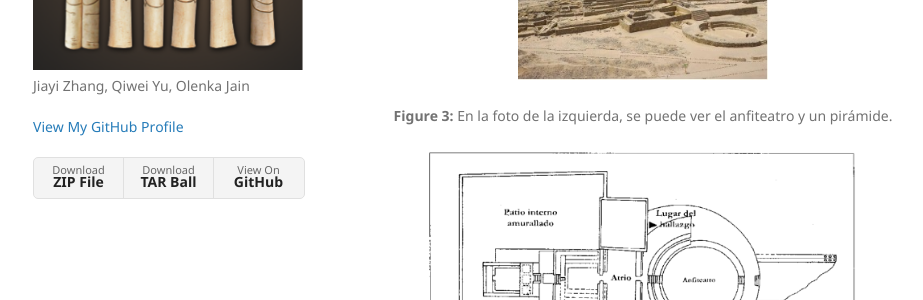
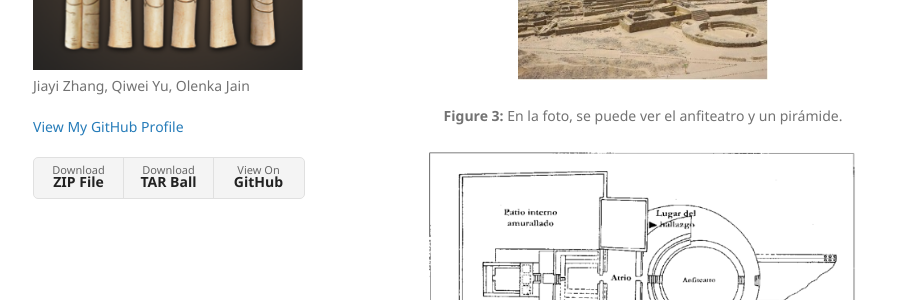
Before and after one commit to flautas/flautas.github.io, a Jekyll site: the page built from index.md, in a window 1280 px wide and 900 px high, scrolled down 1602 px. Shown: the part 387-687 px from the top of the window, without its empty margins (177-1100 px from the left). Built offline with Jekyll 4.4.1, drawn with Linux system fonts in a browser that asks for light colours; our own code applies the rules of GitHub Pages for plain Markdown files.

Commit message:
Update index.md

```diff
--- a/index.md
+++ b/index.md
@@ -37,7 +37,7 @@ En resumen, los instrumentos de caral evidencian la complejidad y diversidad de
   <img src="/assets/img/p3_f1a.jpg" alt="" width="50%">
 </p>
 
-<p align="center"><b>Figure 3:</b>  En la foto de la izquierda, se puede ver el anfiteatro y un pirámide. </p>
+<p align="center"><b>Figure 3:</b>  En la foto, se puede ver el anfiteatro y un pirámide. </p>
 
 <p align="center">
   <img src="/assets/img/p3_f1b.png" alt="" width="90%">
```
